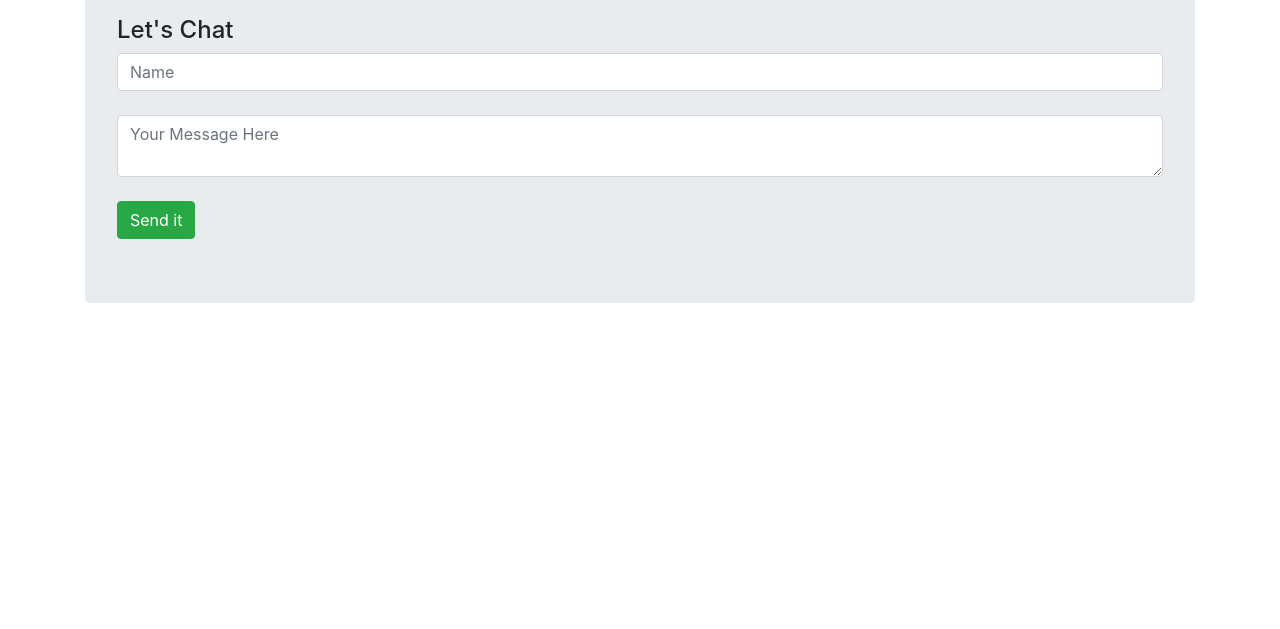
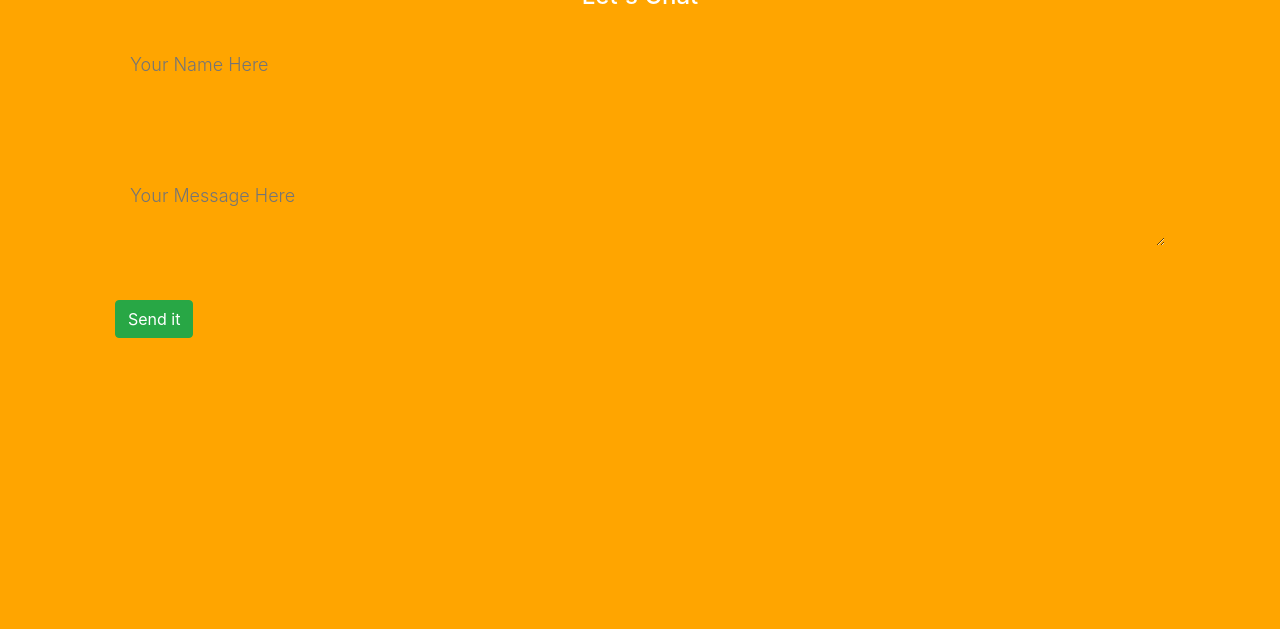
Before and after one commit to alpuga/Headboard, a website: page index.html in a window 1280 px wide. Shown: the part 171-800 px from the top of the page. Drawn offline with nearby package versions, Linux system fonts and the light colour scheme; no server answers.

Commit message:
added styles.css

```diff
--- a/index.html
+++ b/index.html
@@ -3,25 +3,32 @@
 <html lang="en" dir="ltr">
   <head>
     <meta charset="utf-8">
+    <meta name="viewport" content="width=device-width, initial-scale=1, shrink-to-fit=no">
     <title>HeadBoard</title>
     <link rel="stylesheet" href="https://stackpath.bootstrapcdn.com/bootstrap/4.2.1/css/bootstrap.min.css" integrity="sha384-GJzZqFGwb1QTTN6wy59ffF1BuGJpLSa9DkKMp0DgiMDm4iYMj70gZWKYbI706tWS" crossorigin="anonymous">
+    <link rel="stylesheet" href="styles.css">
   </head>
   <body>
     <div class="container">
-      <br>
-      <div class="jumbotron">
-        <h1 class="display-4">HeadBoard</h1>
+      <fieldset>
         <br>
-        <h4>Let's Chat</h4>
-        <input id="name" class="form-control" type="text" name="Name" placeholder="Name">
+        <div class="">
+          <h1 class="display-4 text-center">HeadBoard</h1>
+          <br>
+          <h4 class="text-center">Let's Chat</h4>
+          <input id="name" class="ghost-input" placeholder="Your Name Here">
+          <br>
+          <textarea id="message" class="ghost-input" placeholder="Your Message Here"></textarea>
+          <br>
+          <div class="">
+            <button id="send" class="btn btn-success center" type="button" name="button">Send it</button>
+          </div>
+        </div>
         <br>
-        <textarea id="message" class="form-control" placeholder="Your Message Here" name="message" ></textarea>
-        <br>
-        <button id="send" class="btn btn-success" type="button" name="button">Send it</button>
-      </div>
-      <div id="messages">
+        <div id="messages" class="text-center">
 
-      </div>
+        </div>
+      </fieldset>
     </div>
 
 
--- /dev/null
+++ b/styles.css
@@ -0,0 +1,65 @@
+
+/* Space out content a bit */
+body {
+  margin: 0 auto;
+  background-color: orange;
+  color: white;
+}
+.container {
+  margin: 0 auto;
+}
+fieldset {
+  display: block;
+  -webkit-margin-start: 0px;
+  -webkit-margin-end: 0px;
+  -webkit-padding-before: 0em;
+  -webkit-padding-start: 0em;
+  -webkit-padding-end: 0em;
+  -webkit-padding-after: 0em;
+  border: 0px;
+  border-image-source: initial;
+  border-image-slice: initial;
+  border-image-width: initial;
+  border-image-outset: initial;
+  border-image-repeat: initial;
+  min-width: -webkit-min-content;
+  padding: 30px;
+}
+.ghost-input {
+  display: block;
+  font-weight:300;
+  width: 100%;
+  font-size: 18px;
+  border:0px;
+  outline: none !important;
+  width: 100%;
+  -webkit-box-sizing: border-box;
+  -moz-box-sizing: border-box;
+  box-sizing: border-box;
+  color: #4b545f;
+  background: orange;
+  padding: 10px 15px;
+  margin: 30px 0px;
+  -webkit-transition: all 0.3s ease-in-out;
+  -moz-transition: all 0.3s ease-in-out;
+  -ms-transition: all 0.3s ease-in-out;
+  -o-transition: all 0.3s ease-in-out;
+  transition: all 0.3s ease-in-out;
+}
+.ghost-input:focus {
+  background: #FF7F00;
+}
+.ghost-button {
+  background-color: transparent;
+  border:2px solid #ddd;
+  padding:10px 30px;
+  min-width: 350px;
+  -webkit-transition: all 0.1s ease-in-out;
+  -moz-transition: all 0.1s ease-in-out;
+  -ms-transition: all 0.1s ease-in-out;
+  -o-transition: all 0.1s ease-in-out;
+  transition: all 0.1s ease-in-out;
+}
+.ghost-button:hover {
+  border:2px solid #515151;
+}
```
